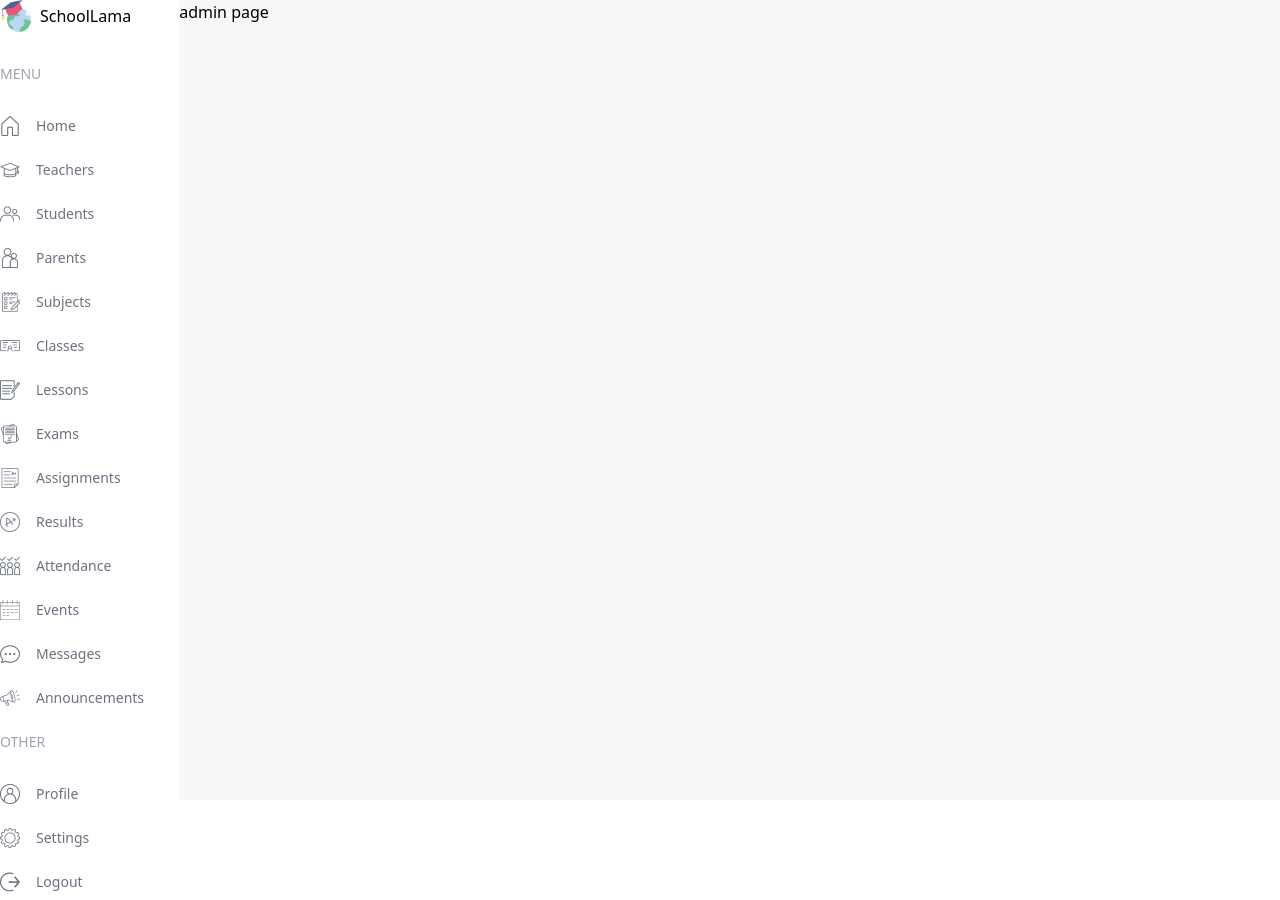
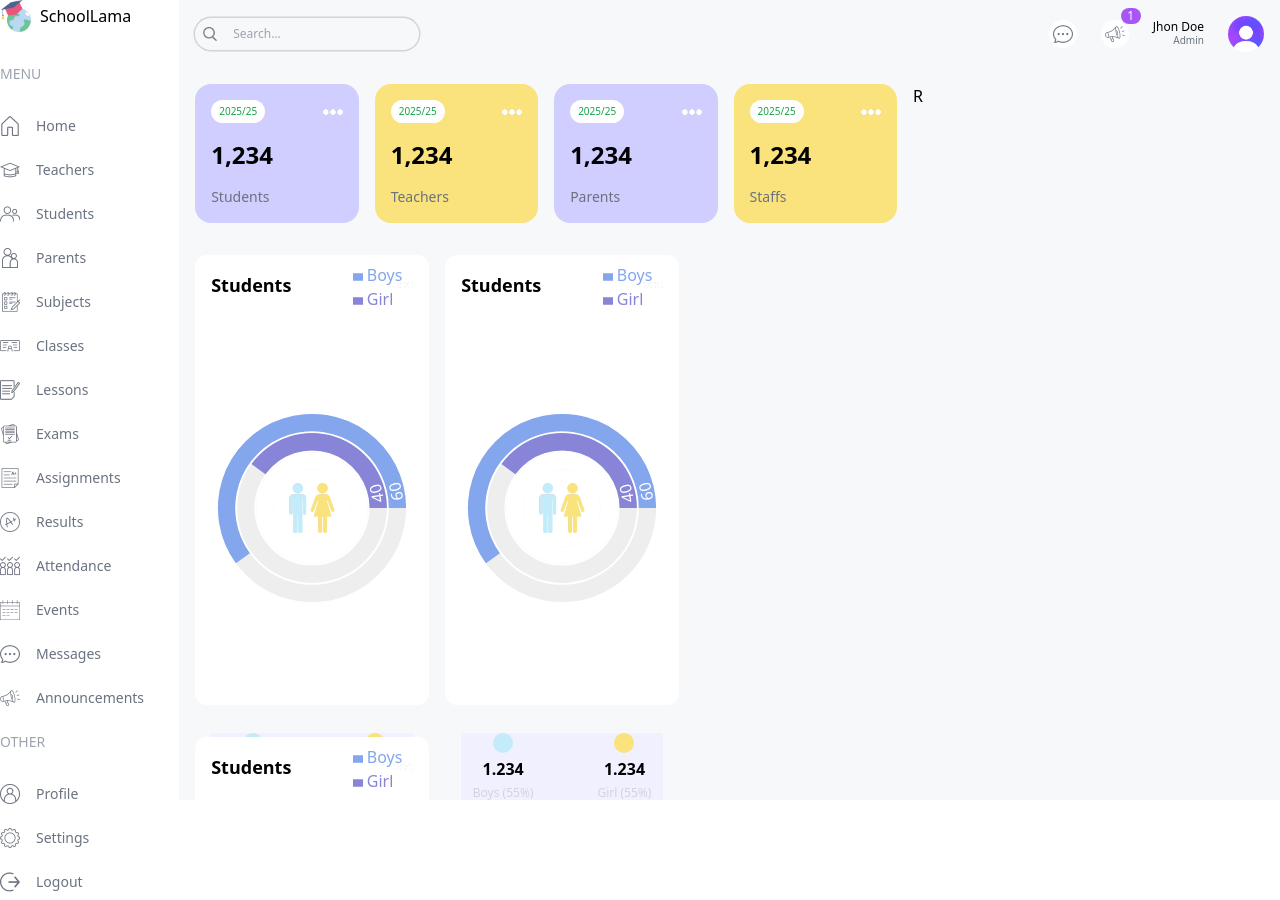
Before and after one commit to muhammadulum/next_schoolmanagement, a Next.js app: page /admin in a window 1280 px wide. Built offline with nearby package versions, Linux system fonts and the light colour scheme.

Commit message:
admin dashboard add header and chart

```diff
--- a/src/app/(dashboard)/admin/page.tsx
+++ b/src/app/(dashboard)/admin/page.tsx
@@ -1,7 +1,38 @@
+import CountCharts from "@/components/CountCharts"
+import UserCard from "@/components/UserCard"
+
 const Adminpage = () => {
     return (
-        <div className=''>
-            admin page
+        <div className='p-4 flex gap-4 flex-col md:flex-row'>
+            {/* left */}
+            <div className="w-full lg:w-2/3 flex flex-col gap-8">
+                {/* user card */}
+                <div className="flex gap-4 justify-between flex-wrap">
+
+                    <UserCard type="Student" />
+                    <UserCard type="Teacher" />
+                    <UserCard type="Parent" />
+                    <UserCard type="Staff" />
+                </div>
+                {/* middle chart */}
+                <div className="flex gap-4 flex-col lg:flex-row">
+                    {/* count charts */}
+                    <div className="w-full lg:w-1/3 h-[450px]">
+                        <CountCharts />
+                    </div>
+                    {/* attendance charts */}
+                    <div className="w-full lg:w-1/3 h-[450px]">
+                        <CountCharts />
+                    </div>
+                </div>
+                {/* bottom charts */}
+                <div className="w-full lg:w-1/3 h-[450px]">
+                    <CountCharts />
+                </div>
+            </div>
+            {/* right */}
+            <div className="w-full lg:w-1/3">R</div>
+
         </div>
     )
 }
--- a/src/app/(dashboard)/layout.tsx
+++ b/src/app/(dashboard)/layout.tsx
@@ -1,6 +1,7 @@
 import Link from "next/link";
 import Image from "next/image";
 import Menu from "@/components/Menu";
+import Navbar from "@/components/Navbar";
 import "@/app/globals.css"
 export default function DashboardLayout({
     children,
@@ -21,7 +22,9 @@
                 <Menu />
             </div>
 
-            <div className="w-[86%] md:w-[92%] lg:w-[84%] xl:w-[86%] bg-[#F7F8FA] overflow-scroll">{children}</div>
+            <div className="w-[86%] md:w-[92%] lg:w-[84%] xl:w-[86%] bg-[#F7F8FA] overflow-scroll">
+                <Navbar />
+                {children}</div>
         </div>
 
 
--- /dev/null
+++ b/src/components/CountCharts.tsx
@@ -0,0 +1,84 @@
+
+'use client';
+import { RadialBarChart, RadialBar, Legend, ResponsiveContainer } from 'recharts'
+import Image from 'next/image';
+import { count } from 'console';
+const data = [
+    {
+        name: 'Total',
+        count: 100,
+        fill: 'white',
+    },
+    {
+        name: 'Girl',
+        count: 40,
+        fill: '#8884d8',
+    },
+    {
+        name: 'Boys',
+        count: 60,
+        fill: '#83a6ed',
+    },
+
+];
+
+
+const style = {
+    top: '0%',
+    right: 0,
+    transform: 'translate(0, -50%)',
+    lineHeight: '24px',
+};
+
+
+
+
+const CountCharts = () => {
+    return (
+        <div className='bg-white rounded-xl w-full h-full p-4'>
+            {/* title */}
+            <div className='flex justify-between items-center'>
+                <h1 className='text-lg font-semibold'>Students</h1>
+                <Image src="/more.png" alt="" width={20} height={20} />
+            </div>
+            {/* chart */}
+            <div className='relative w-full h-full'>
+                <ResponsiveContainer width="100%" height="100%">
+                    <RadialBarChart cx="50%" cy="50%" innerRadius="40%" outerRadius="100%" barSize={32} data={data}>
+                        <RadialBar
+
+                            label={{ position: 'insideStart', fill: '#fff' }}
+                            background
+                            dataKey="count"
+                        />
+                        <Legend iconSize={10} layout="vertical" verticalAlign="middle" wrapperStyle={style} />
+
+                    </RadialBarChart>
+                </ResponsiveContainer>
+                <Image src="/malefemale.png" alt='' width={50} height={50} className='absolute top-1/2 left-1/2 -translate-x-1/2 -translate-y-1/2' />
+
+            </div>
+            {/* bottom */}
+            <div className='flex justify-center gap-16 mt-4 bg-lamaPurpleLight'>
+
+                <div className='flex flex-col gap-1 items-center'>
+                    <div className='w-5 h-5 bg-lamaSky rounded-full'></div>
+                    <h1 className='font-bold'>1.234</h1>
+                    <h2 className='text-xs text-gray-300'>Boys (55%)</h2>
+
+                </div>
+
+
+                <div className='flex flex-col gap-1 items-center'>
+                    <div className='w-5 h-5 bg-lamaYellow rounded-full'></div>
+                    <h1 className='font-bold'>1.234</h1>
+                    <h2 className='text-xs text-gray-300'>Girl (55%)</h2>
+
+                </div>
+            </div>
+
+        </div>
+    )
+}
+
+export default CountCharts
--- a/src/components/Navbar.tsx
+++ b/src/components/Navbar.tsx
@@ -1,9 +1,31 @@
-import React from 'react'
-
+import Image from "next/image"
 const Navbar = () => {
     return (
-        <div>
+        <div className='flex items-center justify-between p-4'>
+            {/* searach bar */}
+            <div className="hidden md:flex items-center gap-2 text-xs rounded-full ring-[1.5px] ring-gray-300 px-2">
+                <Image src="/search.png" alt="" width={14} height={14} />
+                <input type="text" placeholder="Search..." className="w-[200px] p-2 bg-transparent outline-none" />
+            </div>
 
+            {/* icons and user */}
+            <div className="flex items-center gap-6 justify-end w-full">
+                <div className="bg-white rounded-full w-7 h-7 flex items-center justify-center cursor-pointer">
+                    <Image src="/message.png" alt="" width={20} height={20} />
+                </div>
+                <div className="bg-white rounded-full w-7 h-7 flex items-center justify-center cursor-pointer relative">
+                    <Image src="/announcement.png" alt="" width={20} height={20} />
+                    <div className="absolute -top-3 -right-3 w-5 flex items-center justify-center bg-purple-500 text-white rounded-full text-xs">
+                        1
+                    </div>
+                </div>
+
+                <div className="flex flex-col">
+                    <span className="text-xs leading-3 font-medium">Jhon Doe</span>
+                    <span className="text-[10px] text-gray-500 text-right" >Admin</span>
+                </div>
+                <Image src="/avatar.png" alt="" width={36} height={36} className="rounded-full" />
+            </div>
         </div>
     )
 }
--- /dev/null
+++ b/src/components/UserCard.tsx
@@ -0,0 +1,18 @@
+import Image from "next/image"
+
+const UserCard = ({ type }: { type: string }) => {
+    return (
+        <div className="rounded-2xl odd:bg-lamaPurple even:bg-lamaYellow p-4 flex-1 min-w-[130px]">
+            <div className="flex justify-between items-center">
+                <span className="text-[10px] bg-white px-2 py-1 rounded-full text-green-600">2025/25</span>
+                <Image src="/more.png" alt="" width={20} height={20} />
+            </div>
+            <h1 className="text-2xl font-semibold my-4 ">1,234</h1>
+            <h2 className="capitalize text-sm font-medium text-gray-500">{type}s</h2>
+
+
+        </div>
+    )
+}
+
+export default UserCard
--- a/tailwind.config.ts
+++ b/tailwind.config.ts
@@ -13,6 +13,14 @@
         "gradient-conic":
           "conic-gradient(from 180deg at 50% 50%, var(--tw-gradient-stops))",
       },
+      colors:{
+        lamaSky:"#C3EBFA",
+        lamaSkyLight:"#EDF9FD",
+        lamaPurple:"#CFCEFF",
+        lamaPurpleLight:"#F1F0FF",
+        lamaYellow:"#FAE27C",
+        lamaYellowLight:"#FEFCEB"
+      }
     },
   },
   plugins: [],
```
Also changed, not shown: package.json (+5 -4 lines), 1 other file (tests, documents, lock files or other folders).
